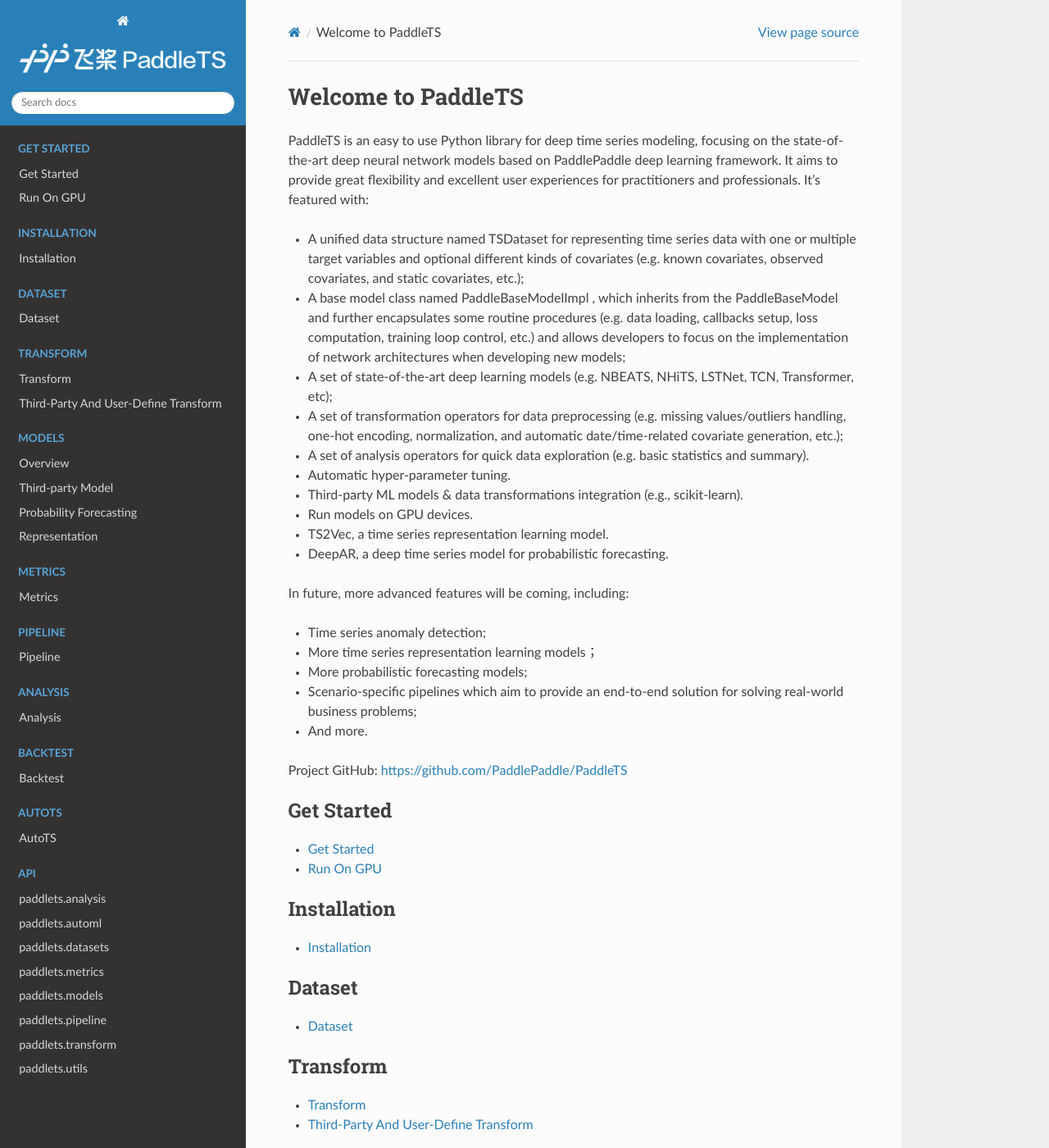
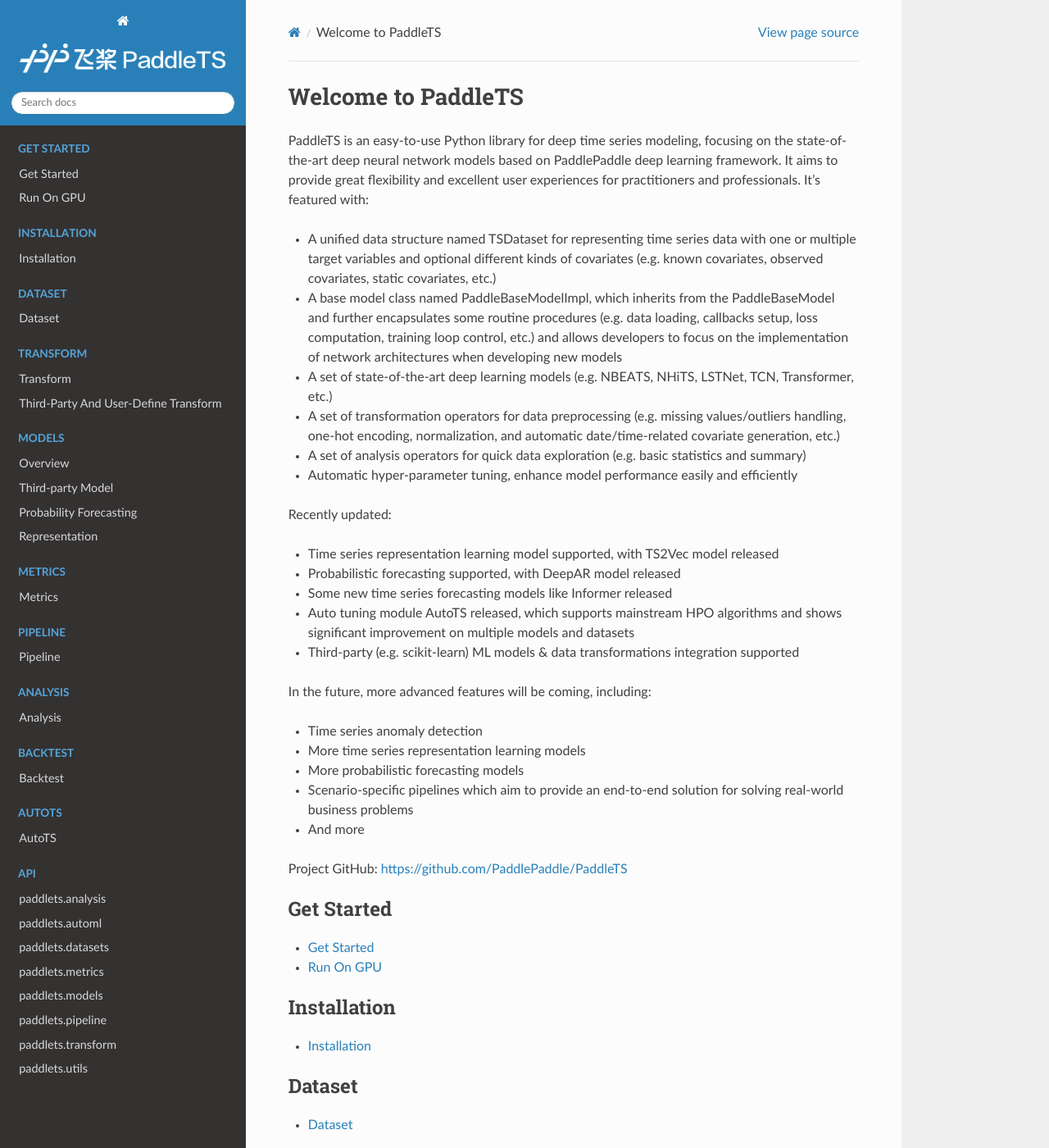
Before and after one commit to PaddlePaddle/PaddleTS, a Sphinx documentation site: the page built from docs/index.rst, in a window 1280 px wide and 1400 px high. Shown: the whole window at 82% size. Built offline with Sphinx 7.4.7 and the Read the Docs theme 2.0.0, drawn with Linux system fonts in a browser that asks for light colours.

Commit message:
update PaddleTS introduction  (#144)
* update transform/time_feature.py

* update PaddleTS introduction

Co-authored-by: ouyangliping <ouyangliping>

```diff
--- a/docs/index.rst
+++ b/docs/index.rst
@@ -1,39 +1,42 @@
 Welcome to PaddleTS
 ======================
 
-PaddleTS is an easy to use Python library for deep time series modeling,
+PaddleTS is an easy-to-use Python library for deep time series modeling,
 focusing on the state-of-the-art deep neural network models based on
 PaddlePaddle deep learning framework. It aims to provide great flexibility
 and excellent user experiences for practitioners and professionals. It’s featured with:
 
-* A unified data structure named TSDataset for representing time series data with one or multiple target variables and optional different kinds of covariates (e.g. known covariates, observed covariates, and static covariates, etc.);
+* A unified data structure named TSDataset for representing time series data with one or multiple target variables and optional different kinds of covariates (e.g. known covariates, observed covariates, static covariates, etc.)
 
-* A base model class named PaddleBaseModelImpl , which inherits from the PaddleBaseModel and further encapsulates some routine procedures (e.g. data loading, callbacks setup, loss computation, training loop control, etc.) and allows developers to focus on the implementation of network architectures when developing new models;
+* A base model class named PaddleBaseModelImpl, which inherits from the PaddleBaseModel and further encapsulates some routine procedures (e.g. data loading, callbacks setup, loss computation, training loop control, etc.) and allows developers to focus on the implementation of network architectures when developing new models
 
-* A set of state-of-the-art deep learning models (e.g. NBEATS, NHiTS, LSTNet, TCN, Transformer, etc);
+* A set of state-of-the-art deep learning models (e.g. NBEATS, NHiTS, LSTNet, TCN, Transformer, etc.)
 
-* A set of transformation operators for data preprocessing (e.g. missing values/outliers handling, one-hot encoding, normalization, and automatic date/time-related covariate generation, etc.);
+* A set of transformation operators for data preprocessing (e.g. missing values/outliers handling, one-hot encoding, normalization, and automatic date/time-related covariate generation, etc.)
 
-* A set of analysis operators for quick data exploration (e.g. basic statistics and summary).
+* A set of analysis operators for quick data exploration (e.g. basic statistics and summary)
 
-* Automatic hyper-parameter tuning.
+* Automatic hyper-parameter tuning, enhance model performance easily and efficiently
 
-* Third-party ML models & data transformations integration (e.g., scikit-learn).
+Recently updated:
 
-* Run models on GPU devices.
+* Time series representation learning model supported, with TS2Vec model released
 
-* TS2Vec, a time series representation learning model.
+* Probabilistic forecasting supported, with DeepAR model released
 
-* DeepAR, a deep time series model for probabilistic forecasting.
+* Some new time series forecasting models like Informer released
 
-In future, more advanced features will be coming, including:
+* Auto tuning module AutoTS released, which supports mainstream HPO algorithms and shows significant improvement on multiple models and datasets
 
-* Time series anomaly detection;
-* More time series representation learning models；
-* More probabilistic forecasting models;
-* Scenario-specific pipelines which aim to provide an end-to-end solution for solving real-world business problems;
-* And more.
+* Third-party (e.g. scikit-learn) ML models & data transformations integration supported
 
+In the future, more advanced features will be coming, including:
+
+* Time series anomaly detection
+* More time series representation learning models
+* More probabilistic forecasting models
+* Scenario-specific pipelines which aim to provide an end-to-end solution for solving real-world business problems
+* And more
 
 Project GitHub: https://github.com/PaddlePaddle/PaddleTS
 
```
Also changed, not shown: README_cn.md (+9 -4 lines), README_en.md (+21 -17 lines), 1 other file.
